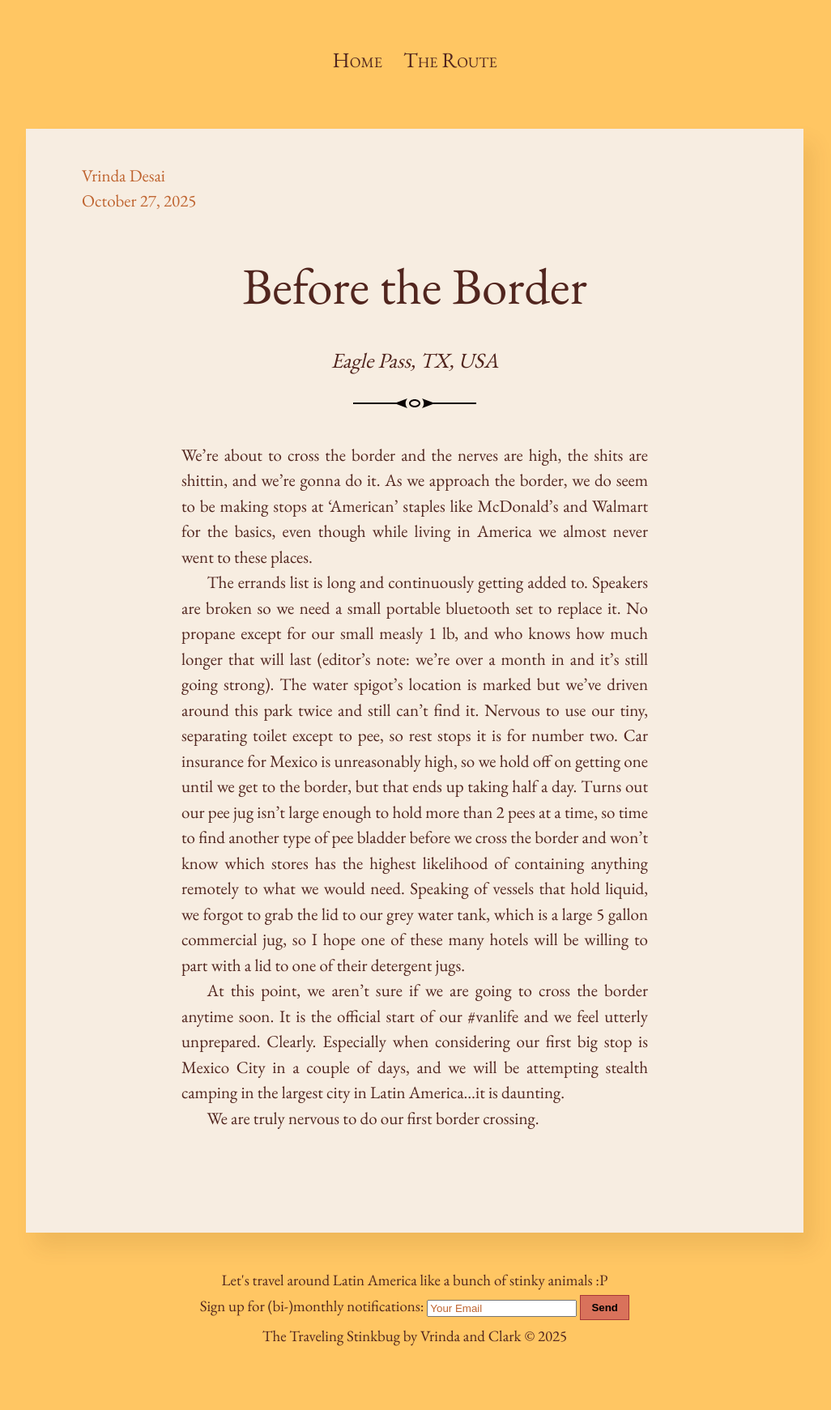
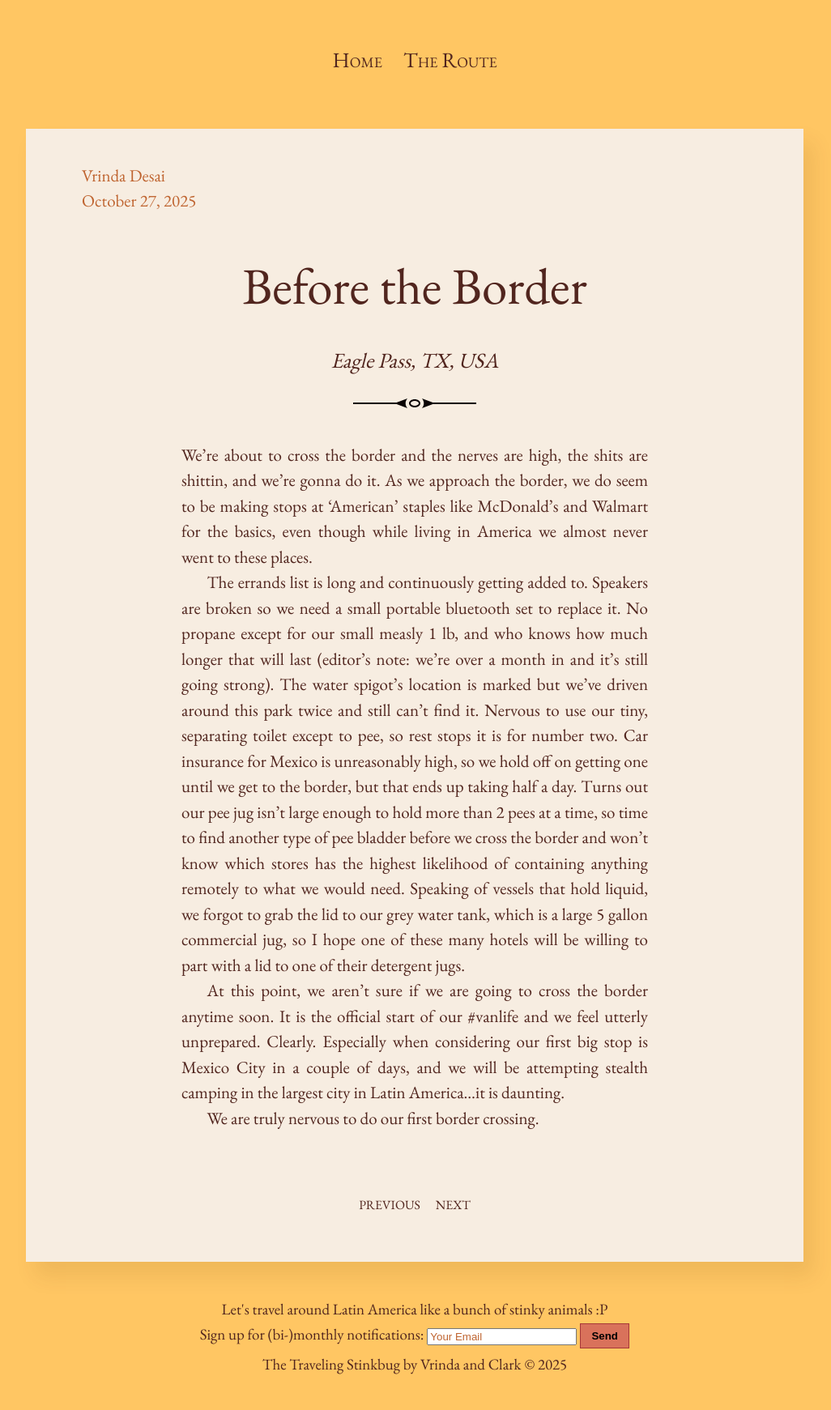
Before and after one commit to vddesai-97/vddesai-97.github.io, a Jekyll site: the page built from _posts/2025-10-27-beforetheborder.md, in a window 1280 px wide. Shown: the whole page at 81% size, without its empty margins (128-1154 px from the left). Built offline with Jekyll 4.4.1, drawn with Linux system fonts in a browser that asks for light colours; before the commit the page ends 1706 px from its top, so only the background shows below that.

Commit message:
pagination addition

```diff
--- /dev/null
+++ b/_includes/post_pagination.html
@@ -0,0 +1,14 @@
+{% if page.previous or page.next %}
+  <nav class="pagination">
+    {% if page.previous %}
+      <a href="{{ page.previous.url | relative_url }}" class="pagination--pager" title="{{ page.previous.title | markdownify | strip_html | strip}}">{{ site.data.ui-text[site.locale].pagination_previous | default: "Previous" }}</a>
+    {% else %}
+      <a href="#" class="pagination--pager disabled">{{ site.data.ui-text[site.locale].pagination_previous | default: "" }}</a>
+    {% endif %}
+    {% if page.next %}
+      <a href="{{ page.next.url | relative_url }}" class="pagination--pager" title="{{ page.next.title | markdownify | strip_html | strip}}">{{ site.data.ui-text[site.locale].pagination_next | default: "Next" }}</a>
+    {% else %}
+      <a href="#" class="pagination--pager disabled">{{ site.data.ui-text[site.locale].pagination_next | default: "" }}</a>
+    {% endif %}
+  </nav>
+{% endif %}
--- a/_layouts/post.html
+++ b/_layouts/post.html
@@ -33,6 +33,10 @@ layout: default
     {{ content }}
   </div>
 
+  <div class="post-pagination">
+    {% include post_pagination.html %}
+  </div>
+
 <!--   <div class="post-meta">
     {% if page.author %}
       <div itemprop="author">{{ page.author }}</div>
--- a/_sass/_post-list.scss
+++ b/_sass/_post-list.scss
@@ -77,6 +77,7 @@
   flex-direction: row;
   justify-content: space-between;
   text-align: center;
+  word-spacing: 1em;
   > * {
     flex-grow: 1;
     flex-basis: 0;
```
